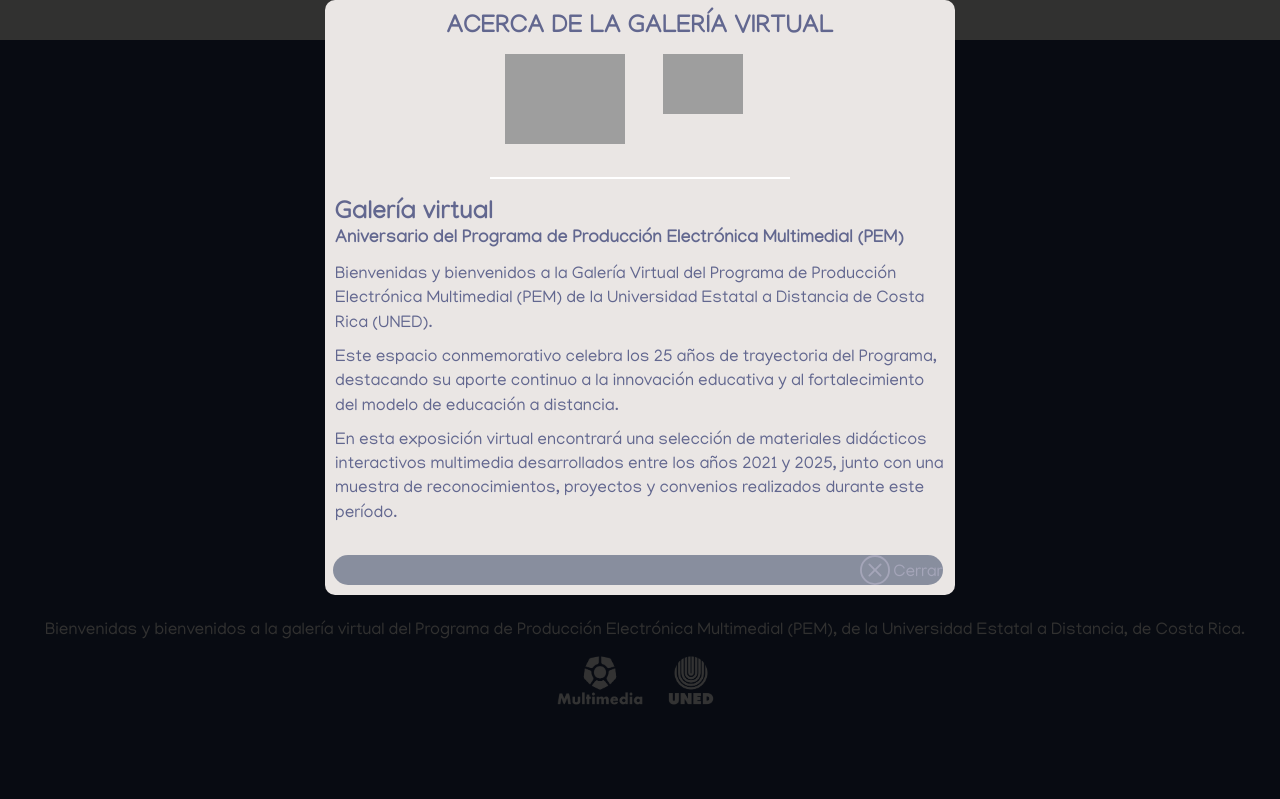
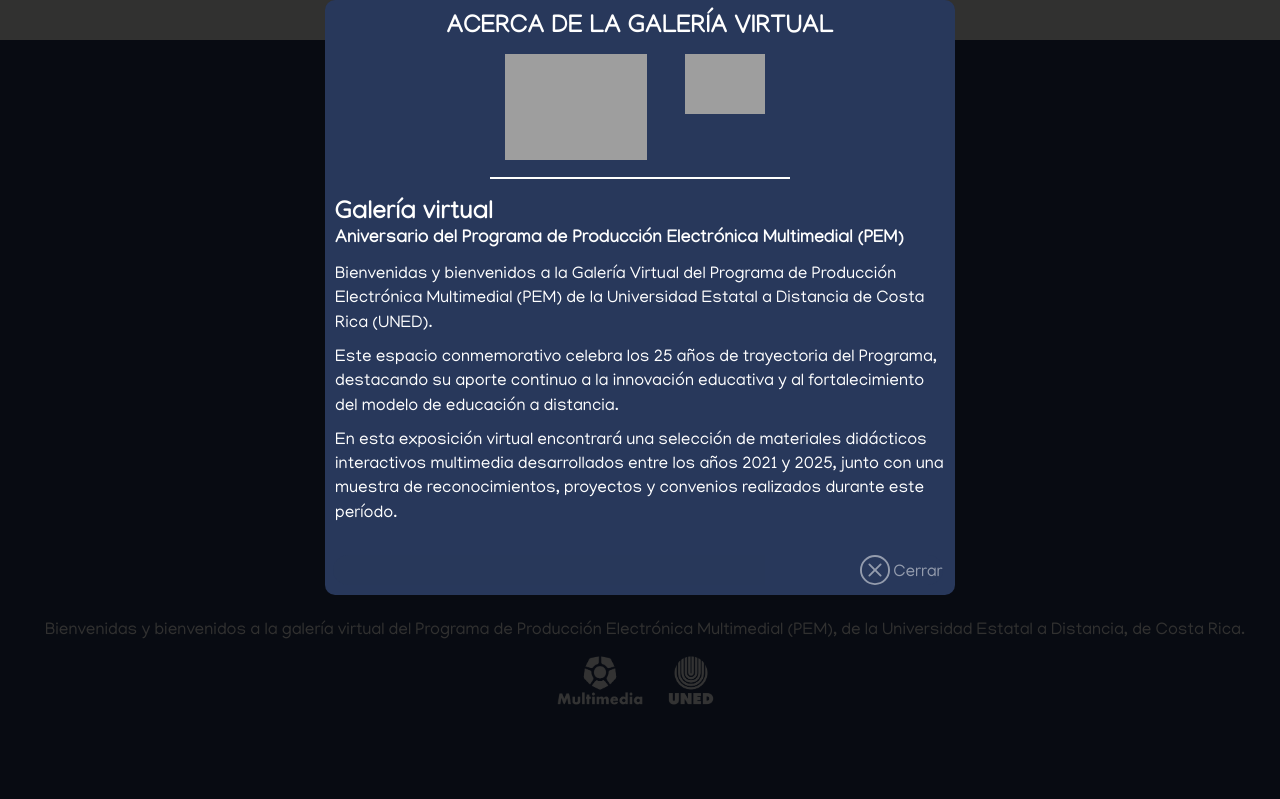
Before and after one commit to pemuned/puertas_abiertas, a PHP site: page / in a window 1280 px wide, after a click on "Acerca de". Shown: the top 799 px of the page. Run offline with PHP 8.4, Linux system fonts and the light colour scheme; grey boxes are pictures that could not be loaded.

Commit message:
Add files via upload

```diff
--- a/css/estilos.css
+++ b/css/estilos.css
@@ -3572,13 +3572,13 @@
 
 #ventana_movil{
   padding: 10px;
-  background-color: #EAE6E4;
+  background-color: #28385b;
   width: 100%;
   max-width: 630px;
   min-width: 330px;
   border-radius: 10px;
   font-family: 'Manjari', sans-serif;
-  color: #62678F;
+  color: #FFFFFF;
   font-weight: 400;
   font-size: 17px;
 }
@@ -3610,7 +3610,7 @@
 }
 
 #ventana_movil #logo_multimedia img{
-  width: 120px;
+  width: 142px;
 }
 
 #ventana_movil #logo_uned img{
@@ -3668,7 +3668,7 @@
   }
 }
 
-@media (max-height: 560px) {
+@media (max-height: 800px) {/*560*/
   #contenedor_creditos_fijos_moviles{
     display: block;
   }
```
